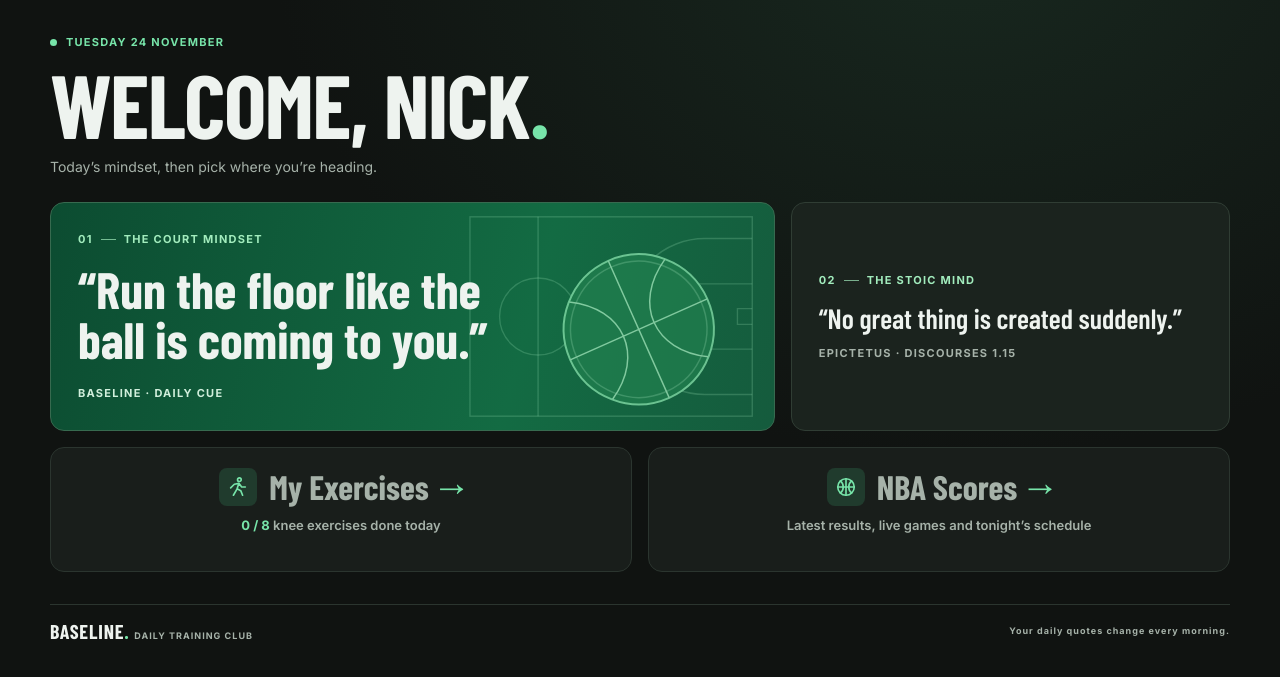
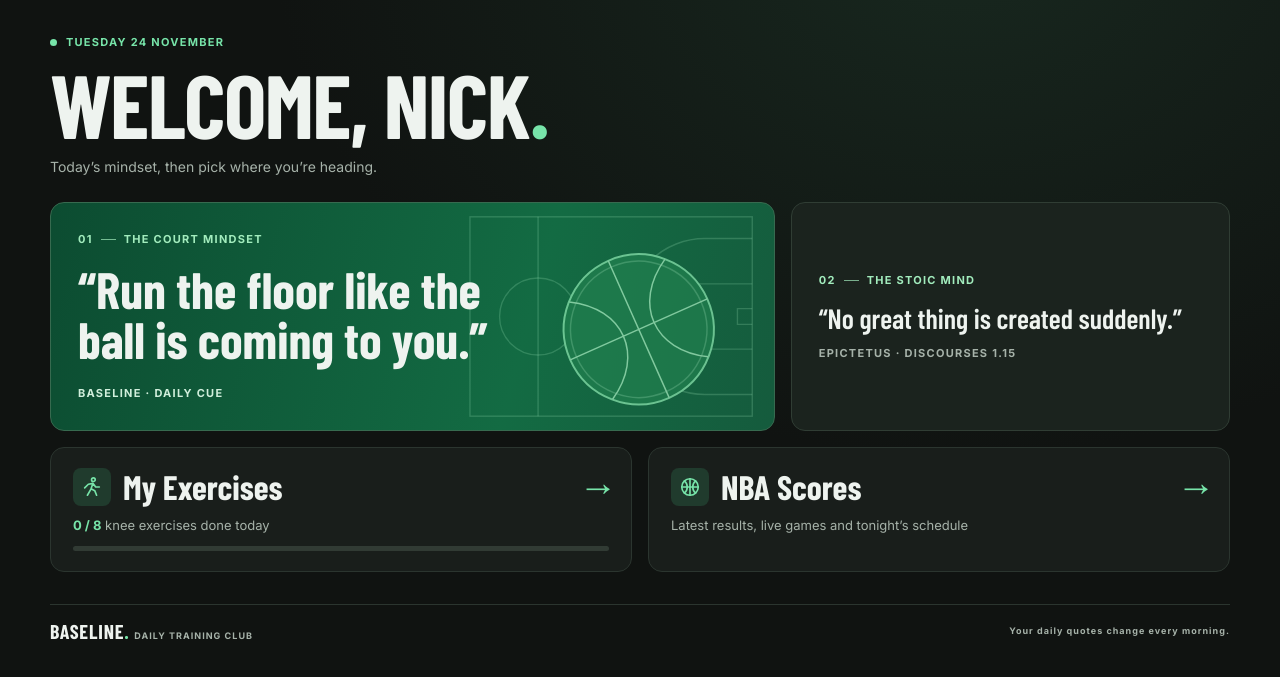
Before and after one commit to Nicholas-Fearon/nic-o-larse, a plain HTML site: page index.html in a window 1280 px wide. Shown: the part 73-750 px from the top of the page. Drawn offline with nearby package versions, Linux system fonts and the light colour scheme; a web font is replaced by a local one.

Commit message:
Keep menu styles off the home page link cards
Co-Authored-By: Claude Opus 5.5 <noreply@anthropic.com>

```diff
--- a/index.html
+++ b/index.html
@@ -27,10 +27,10 @@
 <div class="quote-content"><div class="tag">01 <span></span> THE COURT MINDSET</div><blockquote id="court-quote">“Win the next possession.”</blockquote><cite id="court-credit">BASELINE · DAILY CUE</cite></div></article>
 <article class="wisdom"><div class="tag">02 <span></span> THE STOIC MIND</div><blockquote id="wisdom-quote">“The impediment to action advances action. What stands in the way becomes the way.”</blockquote><cite id="wisdom-credit">MARCUS AURELIUS · MEDITATIONS 5.20</cite></article>
 </section>
-<nav class="home-links" aria-label="Go to">
+<section class="home-links" aria-label="Go to">
 <a class="home-link" href="exercises.html"><div class="row"><div class="icon" aria-hidden="true"><svg viewBox="0 0 24 24"><circle cx="13.5" cy="4" r="2"/><path d="m7 21 4-7 4 2 2 5M4 13l4-4 5-1 3 4h4m-9 2 2-6"/></svg></div><h2>My Exercises</h2><span class="go" aria-hidden="true">→</span></div><p><b id="home-progress" class="green">0 / 8</b> knee exercises done today</p><div class="track" aria-hidden="true"><span id="progress-fill"></span></div></a>
 <a class="home-link" href="scores.html"><div class="row"><div class="icon" aria-hidden="true"><svg viewBox="0 0 24 24"><circle cx="12" cy="12" r="9"/><path d="M3 12h18M12 3v18M6 5.5c4 3 4 10 0 13m12-13c-4 3-4 10 0 13"/></svg></div><h2>NBA Scores</h2><span class="go" aria-hidden="true">→</span></div><p>Latest results, live games and tonight’s schedule</p></a>
-</nav>
+</section>
 <footer><span>BASELINE<span class="green">.</span> <small>DAILY TRAINING CLUB</small></span><small id="store-note">Your daily quotes change every morning.</small></footer>
 </main>
 </body>
--- a/style.css
+++ b/style.css
@@ -2,7 +2,7 @@
 :root{color-scheme:dark;--bg:#101311;--card:#191e1b;--line:#2b352f;--fg:#eef3ef;--muted:#a6b2a9;--green:#77e4a9;--display:"Barlow Condensed","Arial Narrow",Impact,sans-serif;--body:Inter,system-ui,sans-serif}
 *{box-sizing:border-box}html{scroll-behavior:smooth;scroll-padding-top:18px;background:var(--bg)}body{margin:0;background:radial-gradient(ellipse at 75% 0,#18281f 0,transparent 43rem),var(--bg);color:var(--fg);font:14px/1.5 var(--body);min-height:100%}a{color:inherit;text-decoration:none}button{font:inherit;color:inherit;cursor:pointer}button:disabled{opacity:.55;cursor:wait}[hidden]{display:none!important}:focus-visible{outline:2px solid var(--green);outline-offset:3px}
 .wrap{width:100%;max-width:1244px;margin:auto;padding-left:max(32px,env(safe-area-inset-left,0px));padding-right:max(32px,env(safe-area-inset-right,0px))}
-.top{background:#101512;border-bottom:1px solid #29352d}.top-in{height:68px;display:flex;align-items:center;justify-content:space-between;gap:24px}.brand{display:flex;align-items:center;gap:9px;font:800 28px/1 var(--display);letter-spacing:.045em}.brand svg{width:34px}.brand span{margin-left:-9px}.green,.brand span,h1 span{color:var(--green)}nav{display:flex;align-self:stretch;gap:29px}nav a{display:grid;place-items:center;border-bottom:2px solid transparent;color:var(--muted);font-size:13px;font-weight:600}nav a:hover,nav .on{border-color:var(--green);color:var(--green)}
+.top{background:#101512;border-bottom:1px solid #29352d}.top-in{height:68px;display:flex;align-items:center;justify-content:space-between;gap:24px}.brand{display:flex;align-items:center;gap:9px;font:800 28px/1 var(--display);letter-spacing:.045em}.brand svg{width:34px}.brand span{margin-left:-9px}.green,.brand span,h1 span{color:var(--green)}.top nav{display:flex;align-self:stretch;gap:29px}.top nav a{display:grid;place-items:center;border-bottom:2px solid transparent;color:var(--muted);font-size:13px;font-weight:600}.top nav a:hover,.top nav .on{border-color:var(--green);color:var(--green)}
 .top-end,.eyebrow,.tag,cite,.score-meta,.score-foot,footer small{font-size:11px;font-weight:700;letter-spacing:.115em}.top-end{color:var(--muted);white-space:nowrap}.top-end i,.pip{display:inline-block;background:var(--green);width:7px;height:7px;border-radius:50%;margin-right:5px}
 .mast{display:flex;justify-content:space-between;align-items:end;gap:20px;padding:38px 0 25px}.eyebrow{color:var(--green);text-transform:uppercase}h1,h2,h3,p,blockquote{margin:0}h1{font:800 clamp(50px,7vw,90px)/.99 var(--display);text-transform:uppercase;letter-spacing:-.018em;margin:8px 0 9px;text-wrap:balance}.mast p,.panel-head p,.panel-foot{color:var(--muted)}
 .jump,.quiet{white-space:nowrap;border:1px solid #3b4b41;background:#1b251f;border-radius:8px;padding:8px 12px;font-size:12px;font-weight:700}.jump span{color:var(--green);margin-left:7px}.jump:hover,.quiet:hover{background:#294236}
@@ -18,8 +18,8 @@
 .score-meta{color:var(--muted);font-size:10px;margin-bottom:9px}.score-grid{display:grid;grid-template-columns:repeat(3,minmax(0,1fr));gap:12px}.score-card{padding:11px 13px;display:block}.score-card:hover{border-color:#6cb88a}.score-card.boston{border-color:#4d8b65}.game-status{display:block;font-size:10px;font-weight:700;text-transform:uppercase;letter-spacing:.07em;color:var(--muted);padding-bottom:6px;border-bottom:1px solid var(--line)}.game-status.live,.winner strong{color:var(--green)}.team{display:flex;align-items:center;gap:8px;margin-top:6px;font-size:12px}.team img{width:21px;height:21px;object-fit:contain}.team strong{margin-left:auto;font-size:15px;font-variant-numeric:tabular-nums}
 .score-foot{display:flex;justify-content:end;align-items:center;gap:12px;margin:12px 0 24px;color:#b0e8c3;text-transform:uppercase}.score-foot a:hover{text-decoration:underline}
 footer{display:flex;justify-content:space-between;align-items:center;padding:16px 0 25px;border-top:1px solid var(--line);gap:16px}footer>span{font:700 20px/1 var(--display);letter-spacing:.04em}footer small{font-family:var(--body);color:var(--muted);font-size:9px}
-@media(max-width:760px){.wrap{padding-left:max(16px,env(safe-area-inset-left,0px));padding-right:max(16px,env(safe-area-inset-right,0px))}.top-end{display:none}.top-in{height:57px}.brand{font-size:23px}.brand svg{width:27px}nav{gap:14px}nav a{font-size:11px}.mast{padding-top:28px}.quotes,.training-grid{grid-template-columns:1fr}.court,.wisdom{min-height:auto;padding:20px}.court{min-height:170px}.score-grid{grid-template-columns:repeat(2,minmax(0,1fr))}.list-tools .quiet{min-height:36px}.check-row b{overflow-wrap:anywhere}}
-@media(max-width:410px){.mast .jump{display:none}.top-in{gap:8px}nav{gap:10px}.score-grid{grid-template-columns:1fr}.panel-head{padding:11px 10px;gap:8px}.check-row{padding-inline:10px}footer>span small{display:none}}
+@media(max-width:760px){.wrap{padding-left:max(16px,env(safe-area-inset-left,0px));padding-right:max(16px,env(safe-area-inset-right,0px))}.top-end{display:none}.top-in{height:57px}.brand{font-size:23px}.brand svg{width:27px}.top nav{gap:14px}.top nav a{font-size:11px}.mast{padding-top:28px}.quotes,.training-grid{grid-template-columns:1fr}.court,.wisdom{min-height:auto;padding:20px}.court{min-height:170px}.score-grid{grid-template-columns:repeat(2,minmax(0,1fr))}.list-tools .quiet{min-height:36px}.check-row b{overflow-wrap:anywhere}}
+@media(max-width:410px){.mast .jump{display:none}.top-in{gap:8px}.top nav{gap:10px}.score-grid{grid-template-columns:1fr}.panel-head{padding:11px 10px;gap:8px}.check-row{padding-inline:10px}footer>span small{display:none}}
 @media(prefers-reduced-motion:reduce){html{scroll-behavior:auto}.track span{transition:none}}
 
 /* Home links + sub-pages */
```
